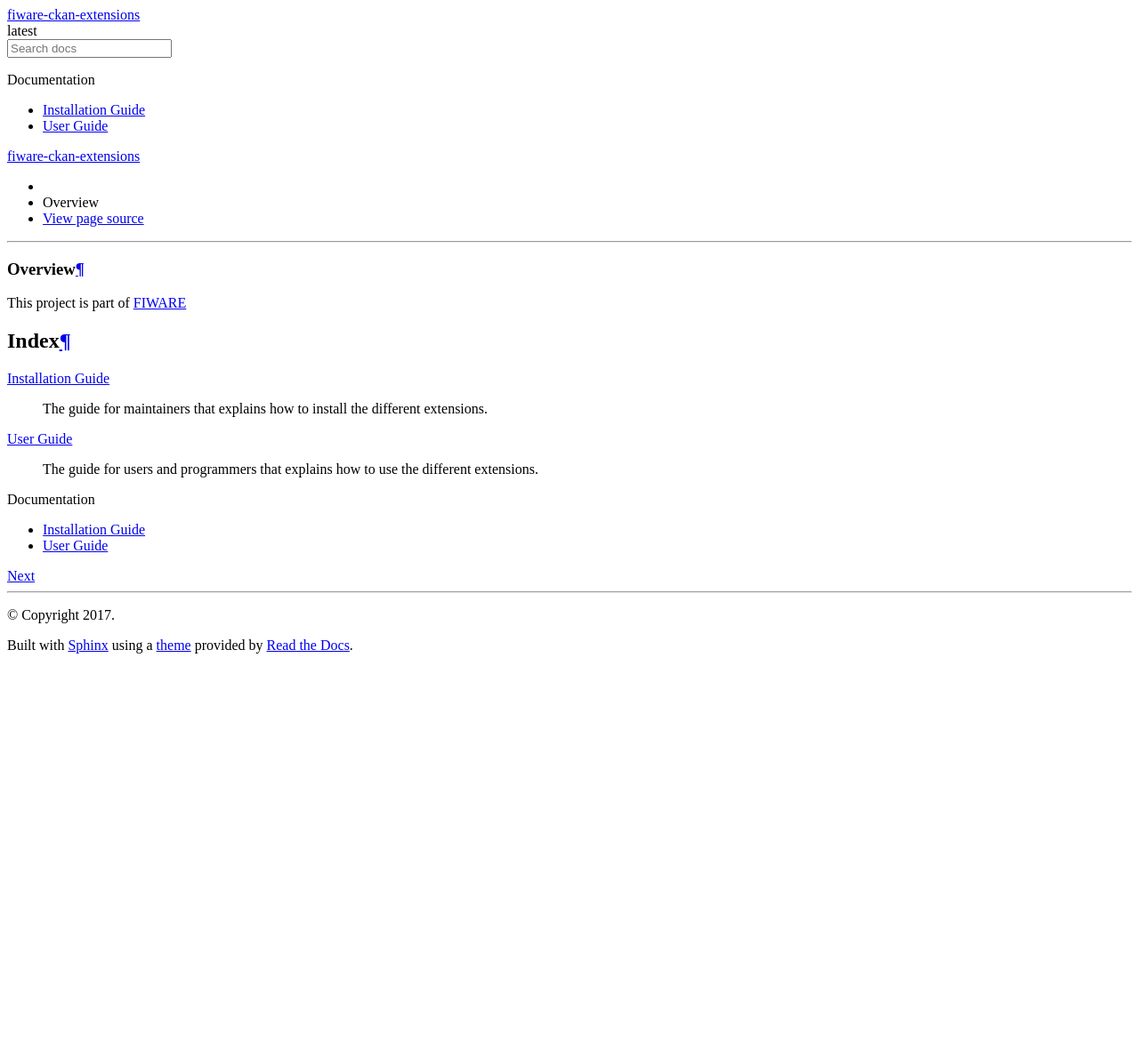
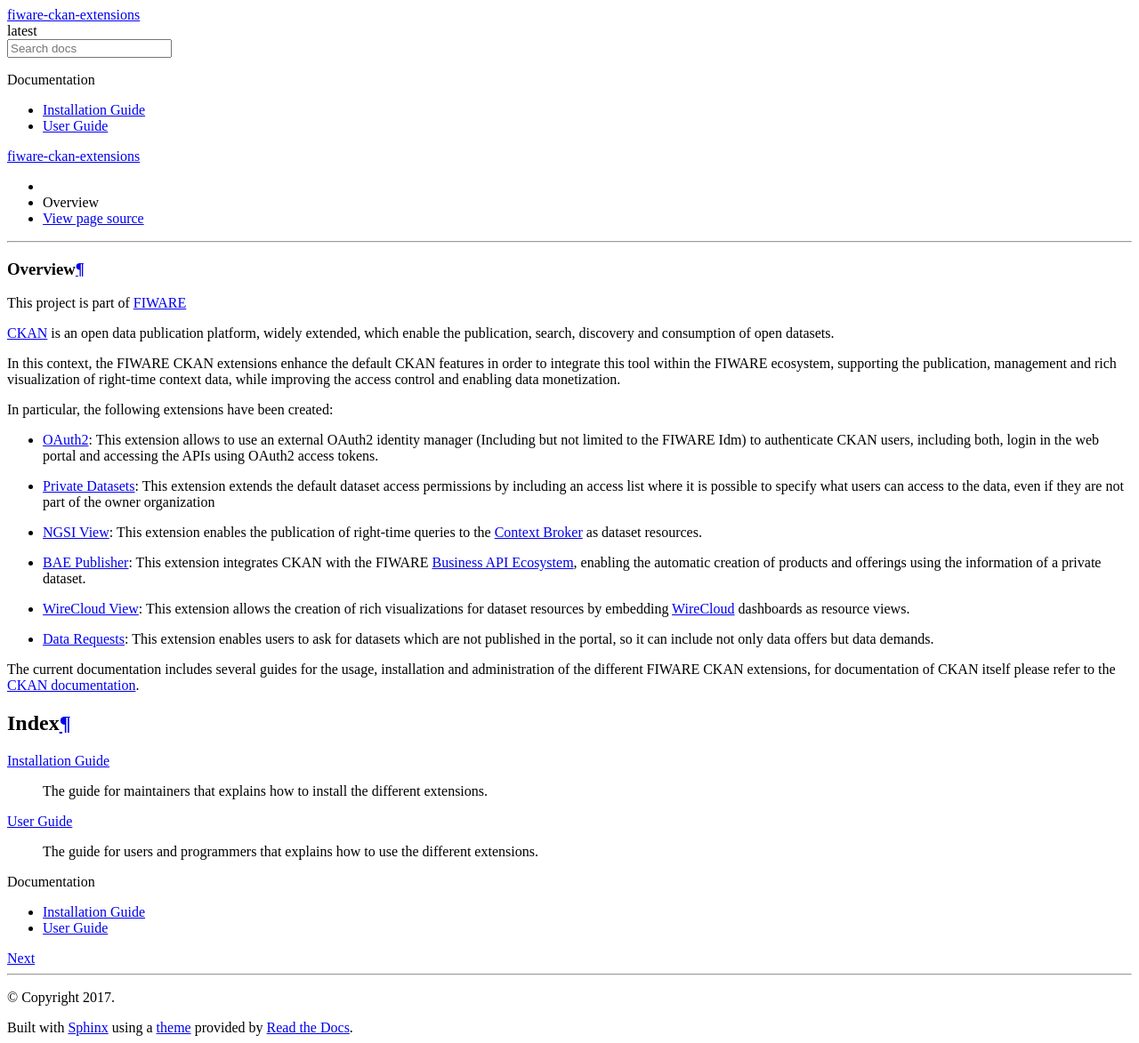
Before and after one commit to conwetlab/FIWARE-CKAN-Extensions, a Sphinx documentation site: the page built from doc/index.rst, in a window 1280 px wide. Shown: the whole page at 89% size. Built offline with Sphinx 7.4.7 and the Read the Docs theme 2.0.0, drawn with Linux system fonts in a browser that asks for light colours; comment, search, counter and statistics services are not loaded; before the commit the page ends 900 px from its top, so only the background shows below that.

Commit message:
Include Overview section in doc

```diff
--- a/doc/index.rst
+++ b/doc/index.rst
@@ -3,6 +3,26 @@
 ========
 
 This project is part of `FIWARE <https://www.fiware.org>`__
+
+`CKAN <https://ckan.org/>`__ is an open data publication platform, widely extended, which enable
+the publication, search, discovery and consumption of open datasets.
+
+In this context, the FIWARE CKAN extensions enhance the default CKAN features in order to
+integrate this tool within the FIWARE ecosystem, supporting the publication, management and
+rich visualization of right-time context data, while improving the access control and
+enabling data monetization.
+
+In particular, the following extensions have been created:
+
+* `OAuth2 <https://github.com/conwetlab/ckanext-oauth2>`__: This extension allows to use an external OAuth2 identity manager (Including but not limited to the FIWARE Idm) to authenticate CKAN users, including both, login in the web portal and accessing the APIs using OAuth2 access tokens.
+* `Private Datasets <https://github.com/conwetlab/ckanext-privatedatasets>`__: This extension extends the default dataset access permissions by including an access list where it is possible to specify what users can access to the data, even if they are not part of the owner organization
+* `NGSI View <https://github.com/conwetlab/ckanext-ngsiview>`__: This extension enables the publication of right-time queries to the `Context Broker <https://catalogue.fiware.org/enablers/publishsubscribe-context-broker-orion-context-broker>`__ as dataset resources.
+* `BAE Publisher <https://github.com/FIWARE-TMForum/ckanext-baepublisher>`__: This extension integrates CKAN with the FIWARE `Business API Ecosystem <https://catalogue.fiware.org/enablers/business-api-ecosystem-biz-ecosystem-ri>`__, enabling the automatic creation of products and offerings using the information of a private dataset.
+* `WireCloud View <https://github.com/conwetlab/ckanext-wirecloud_view>`__: This extension allows the creation of rich visualizations for dataset resources by embedding `WireCloud <https://catalogue.fiware.org/enablers/application-mashup-wirecloud>`__ dashboards as resource views.
+* `Data Requests <https://github.com/conwetlab/ckanext-datarequests>`__: This extension enables users to ask for datasets which are not published in the portal, so it can include not only data offers but data demands.
+
+The current documentation includes several guides for the usage, installation and administration of the
+different FIWARE CKAN extensions, for documentation of CKAN itself please refer to the `CKAN documentation <http://docs.ckan.org/>`__.
 
 Index
 =====
```
